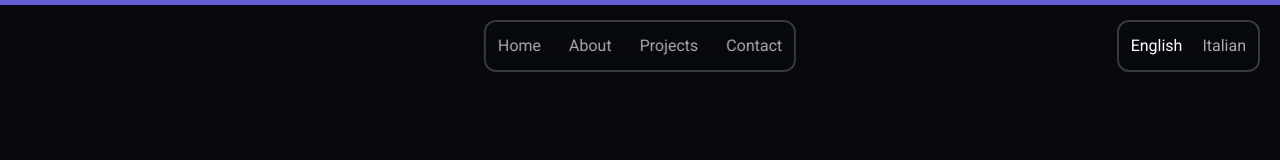
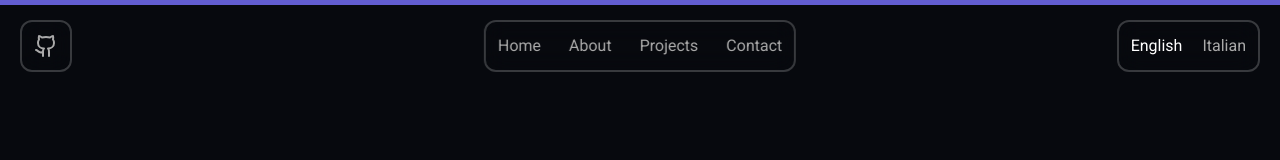
Before and after one commit to Edoo29/personal-portfolio, a React (Vite) app: page / in a window 1280 px wide. Shown: the top 160 px of the page. Built offline with nearby package versions, Linux system fonts and the light colour scheme.

Commit message:
added github profile link

```diff
--- a/src/components/navbar.tsx
+++ b/src/components/navbar.tsx
@@ -2,6 +2,7 @@ import { useTranslation } from "react-i18next";
 import Translate from "./translate";
 import LoadAnimation from "./load-animation";
 import { useState } from "react";
+import { Github } from "lucide-react";
 
 type NavbarItems = {
   label: string;
@@ -38,6 +39,15 @@ function Navbar() {
     <>
       <LoadAnimation delay={0.2}>
         <nav className="hidden md:flex text-[var(--color-shadows)]">
+          <a
+            href="https://github.com/Edoo29"
+            target="_blank"
+            rel="noreferrer"
+            title="My GitHub profile link"
+            className="flex gap-5 fixed left-0 top-0 mt-5 ml-5 p-3 border-glass rounded-xl backdrop-blur-md z-10 glowing-effect cursor-pointer"
+          >
+            <Github />
+          </a>
           <ul className="flex gap-7 justify-center mx-auto fixed z-10 top-0 left-1/2 transform -translate-x-1/2 p-3 mt-5 border-glass rounded-xl backdrop-blur-md">
             {navbarItems.map((item) => (
               <NavbarElement key={item.label} {...item} />
```
